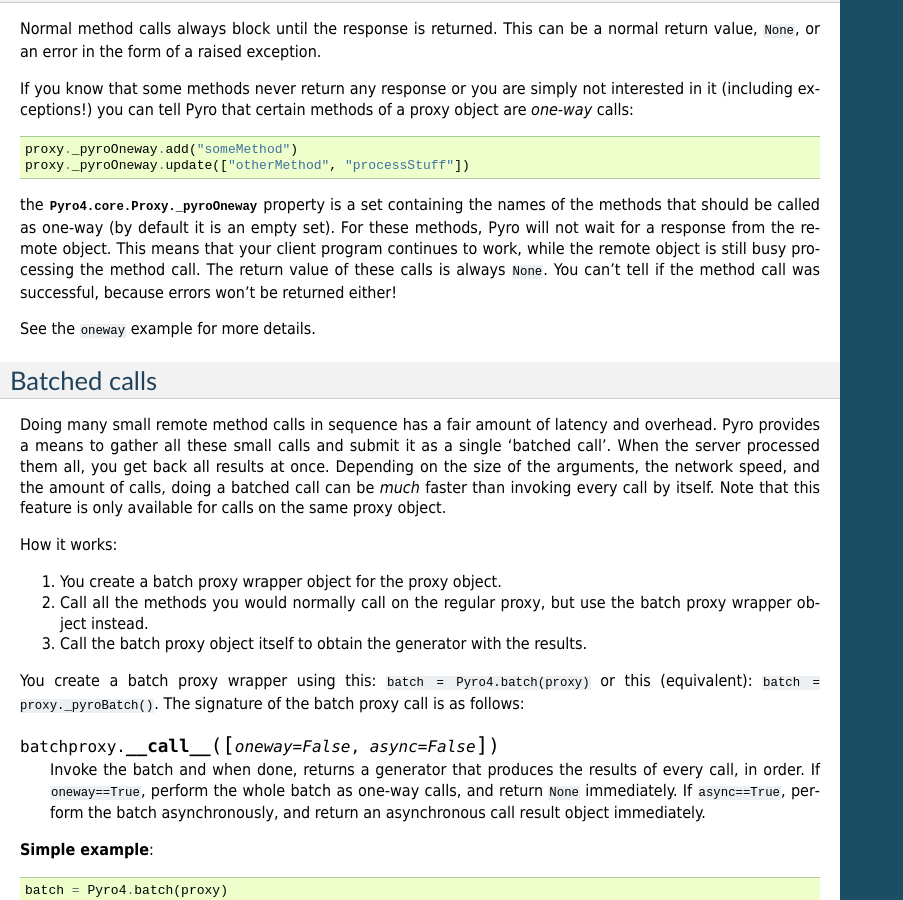
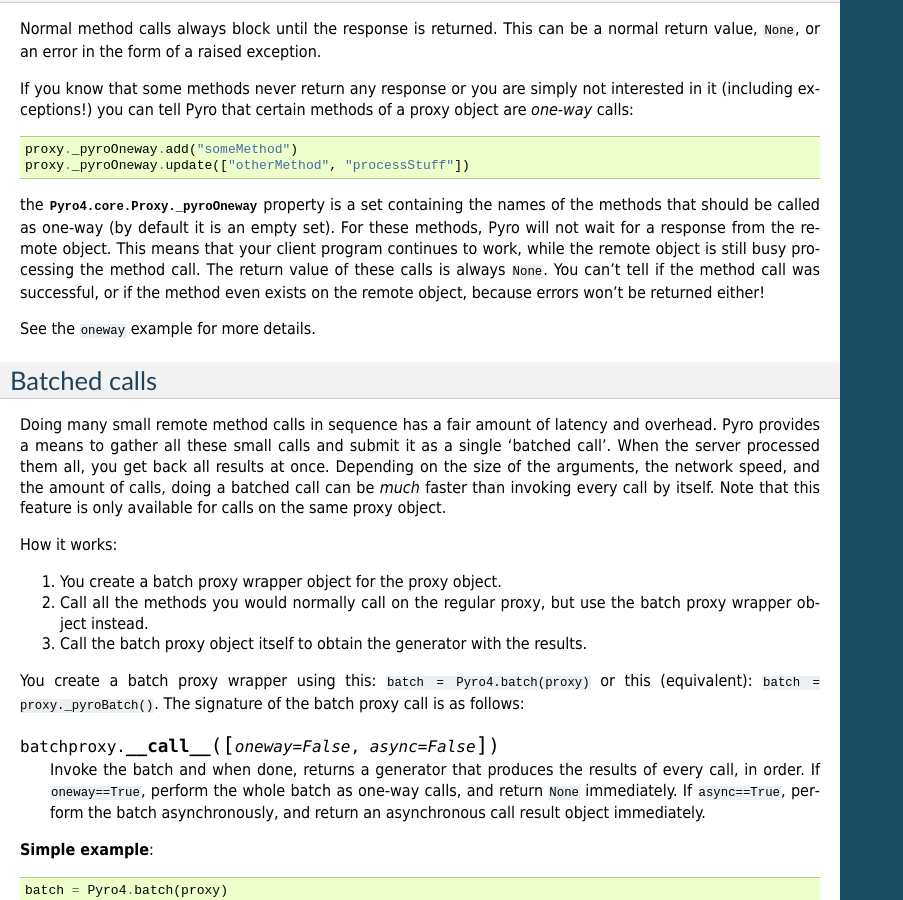
Before and after one commit to irmen/Pyro4, a Sphinx documentation site: the page built from docs/source/clientcode.rst, in a window 1280 px wide and 900 px high, scrolled down 2228 px. Shown: the whole window, without its empty margins (0-903 px from the left). Built offline with Sphinx 7.4.7, drawn with Linux system fonts in a browser that asks for light colours; the version number could not be read and is left out.

Commit message:
fix sphinx errors

```diff
--- a/docs/source/clientcode.rst
+++ b/docs/source/clientcode.rst
@@ -126,7 +126,7 @@
 from the remote object. This means that your client program continues to
 work, while the remote object is still busy processing the method call.
 The return value of these calls is always ``None``. You can't tell if the method call
-was successful, because errors won't be returned either!
+was successful, or if the method even exists on the remote object, because errors won't be returned either!
 
 See the :file:`oneway` example for more details.
 
@@ -234,6 +234,7 @@
     print "resultvalue=", asyncresult.value
 
 .. note::
+
     :ref:`batched-calls` can also be executed asynchronously.
     Asynchronous calls are implemented using a background thread that waits for the results.
     Callables from the call chain are invoked sequentially in this background thread.
--- a/docs/source/flame.rst
+++ b/docs/source/flame.rst
@@ -100,6 +100,7 @@
     anything you like. Be very careful.
 
 .. note::
+
     :doc:`pyrolite` also supports convenient access to a Pyro Flame server. This includes the remote interactive console.
 
 
```
